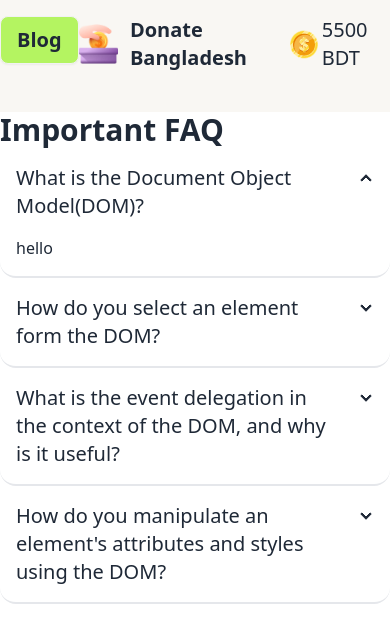
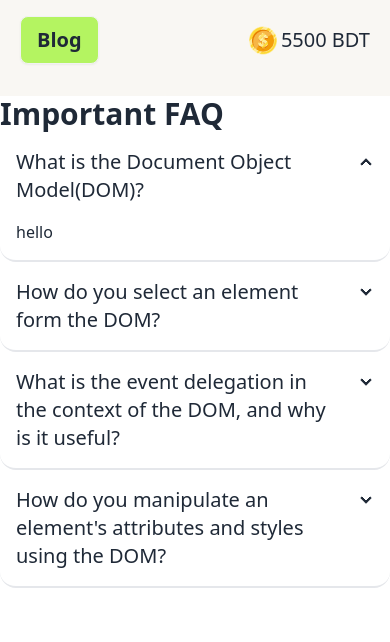
Before and after one commit to mahdihasan333/assignment-5, a plain HTML site: page blog.html in a window 390 px wide. Drawn offline with nearby package versions, Linux system fonts and the light colour scheme.

Commit message:
added home button to blog button and blog button to home button

```diff
--- a/blog.html
+++ b/blog.html
@@ -4,7 +4,7 @@
 <head>
   <meta charset="UTF-8">
   <meta name="viewport" content="width=device-width, initial-scale=1.0">
-  <title>Blogs</title>
+  <title>Assignment-5 Blog Page</title>
   <!-- Google Fonts link -->
   <link rel="preconnect" href="https://fonts.googleapis.com">
   <link rel="preconnect" href="https://fonts.gstatic.com" crossorigin>
@@ -29,15 +29,17 @@
 </head>
 
 <body>
-  <header class=""></header>
-  <nav class="bg-[#F9F7F3] pt-4 pb-10 ">
-    <div class="container mx-auto flex justify-between">
-      <button class="text-xl btn font-semibold bg-primary">Blog</button>
+  <header class="sticky top-0">
+    <nav class="bg-[#F9F7F3] pt-4 pb-8 ">
+      <div class="container mx-auto flex justify-between px-5">
+        <button class="text-xl btn font-semibold bg-primary"><a href="./blog.html">Blog</a></button>
+        <div class="hidden lg:block">
           <div class="flex items-center space-x-3">
             <div>
               <img src="./assets/logo.png" alt="">
             </div>
             <h3 class="text-xl font-semibold ">Donate Bangladesh</h3>
+          </div>
         </div>
         <div class="flex items-center space-x-1">
           <img src="./assets/coin.png" alt="">
@@ -45,11 +47,8 @@
         </div>
       </div>
     </nav>
+  </header>
 
-  <section class="flex items-center justify-center gap-5">
-
-  </section>
-  </header>
   <main>
     <section class="container mx-auto">
       <h2 class="text-3xl font-bold">Important FAQ</h2>
@@ -86,6 +85,10 @@
       </div>
     </section>
   </main>
+
+
+
+  <script src="./js/app.js"></script>
 </body>
 
 </html>
--- a/js/app.js
+++ /dev/null
@@ -1 +0,0 @@
-console.log('added');
```
Also changed, not shown: index.html (+8 -6 lines). Lines whose indentation alone changed are shown as unchanged.
